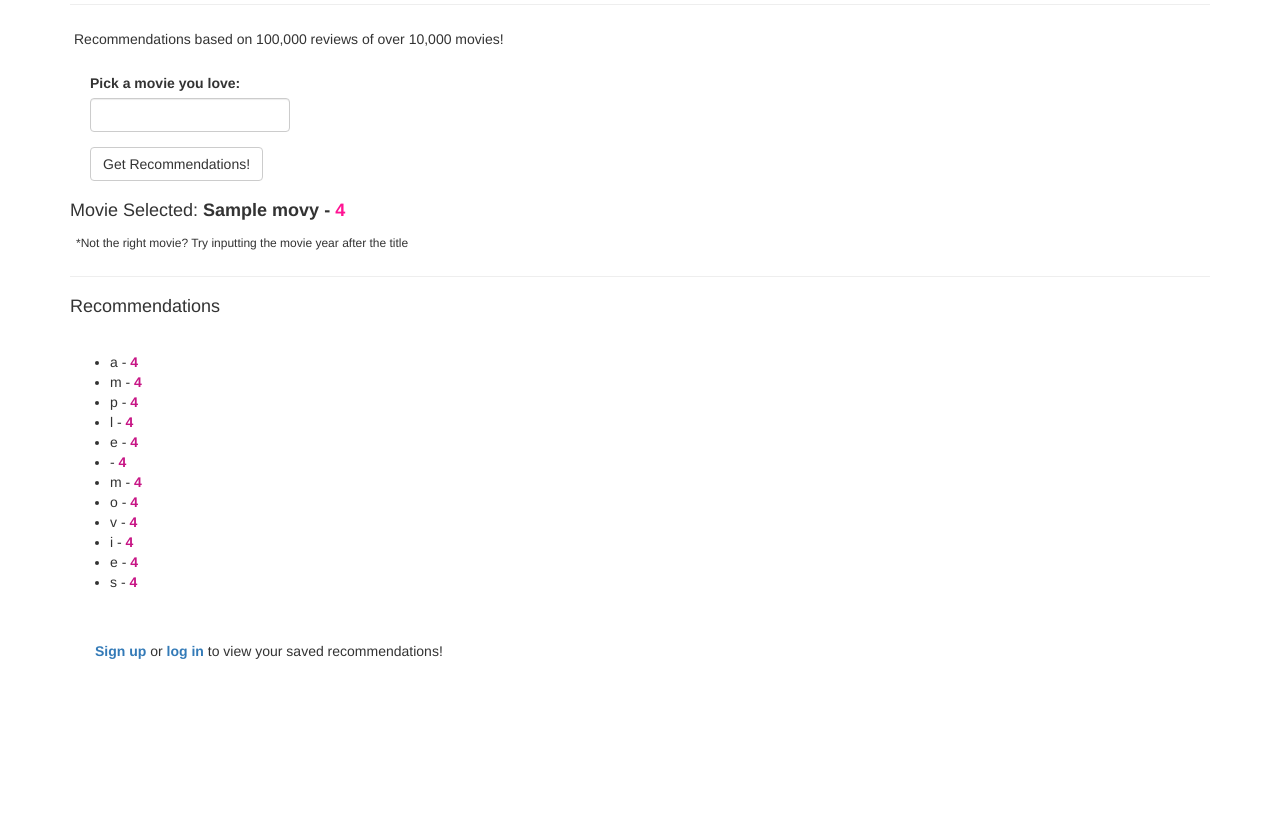
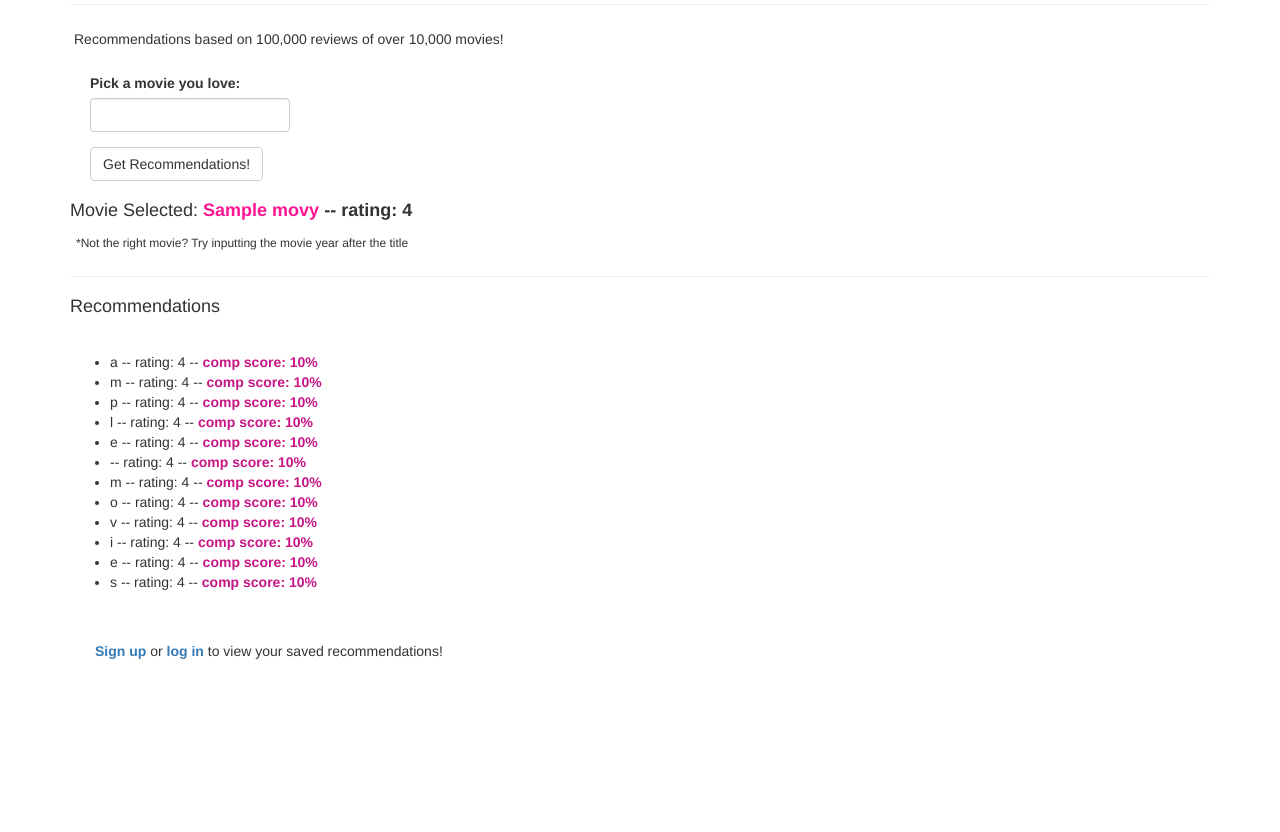
Before and after one commit to kawgh1/movie-rec-site, a Flask app: template movieRecFlask/catalog/templates/movies2.html in a window 1280 px wide. Shown: the part 201-1033 px from the top of the page. Run offline with Flask 3, Linux system fonts and the light colour scheme; tables that the repository leaves empty hold one stand-in row (values such as "Sample post"); the template is opened without the code that fills it: values that come from a table or form of the project are taken from there, most other values are stand-ins (such as "Sample title", 1, 10 or a date in 2020); some libraries are stand-ins or nearby versions.

Commit message:
added compatibility score for results

```diff
--- a/movieRecFlask/catalog/templates/movies2.html
+++ b/movieRecFlask/catalog/templates/movies2.html
@@ -23,7 +23,7 @@
                 <!-- if they're logged in, their movie rec results have a green '+' sign to add movie to their list, otherwise, just the movie name displays -->
                 {% if current_user.is_authenticated %}
 
-                        <h4>Movie Selected: <b>{{ movies[0] }}</b><b style="color: deeppink"> {{ ratings[0] }}</b>
+                        <h4>Movie Selected: <b style="color: deeppink">{{ movies[0] }}</b><b> -- rating:  {{ ratings[0] }}</b>
                             <span class="label label-success"><a href="{{ url_for('main.add_movie', item=movies[  0  ]) }}" style="color: floralwhite; font-size: 14px">+</a></span> </h4>
                         <p style="font-size: 12px; text-indent: 15px">*Not the right movie? Try inputting the movie year after the title</p>
                         <!-- horizontal line -->
@@ -32,7 +32,7 @@
                         <ul>
                             {% for item in movies[1:] %}
 
-                             <li>{{ item }} - <b style="color: MediumVioletRed"> {{ ratings[movies.index(item)] }}</b>
+                             <li>{{ item }} -- rating:  {{ ratings[movies.index(item)] }} --<b style="color: MediumVioletRed"> comp score:  {{ scores_list[movies.index(item)] }}%</b>
                                  <span class="label label-success"><a href="{{ url_for('main.add_movie', item=movies[  loop.index  ]) }}" style="color: floralwhite; font-size: 14px">+</a></span></li>
                             {% endfor %}
                         </ul>
@@ -40,14 +40,14 @@
                 {% else %}
                         <!-- if not logged in, just display the movie recommendations -->
 
-                        <h4>Movie Selected: <b>{{ movies[0] }} - </b><b style="color: deeppink"> {{ ratings[0] }}</b></h4>
+                        <h4>Movie Selected: <b style="color: deeppink">{{ movies[0] }}</b><b> -- rating:  {{ ratings[0] }}</b></h4>
                         <p style="font-size: 12px; text-indent: 2px">*Not the right movie? Try inputting the movie year after the title</p>
                         <!-- horizontal line -->
                         <hr>
                         <h4>Recommendations</h4>
                         <ul>
                             {% for item in movies[1:] %}
-                                <li>{{ item }} - <b style="color: MediumVioletRed"> {{ ratings[movies.index(item)] }}</b></li>
+                                <li>{{ item }} -- rating:  {{ ratings[movies.index(item)] }} --<b style="color: MediumVioletRed"> comp score: {{ scores_list[movies.index(item)] }}%</b></li>
                             {% endfor %}
                         </ul>
 
```
Also changed, not shown: movieRecFlask/catalog/recommender.py (+18 -0 lines), movieRecFlask/catalog/routes.py (+8 -2 lines).
